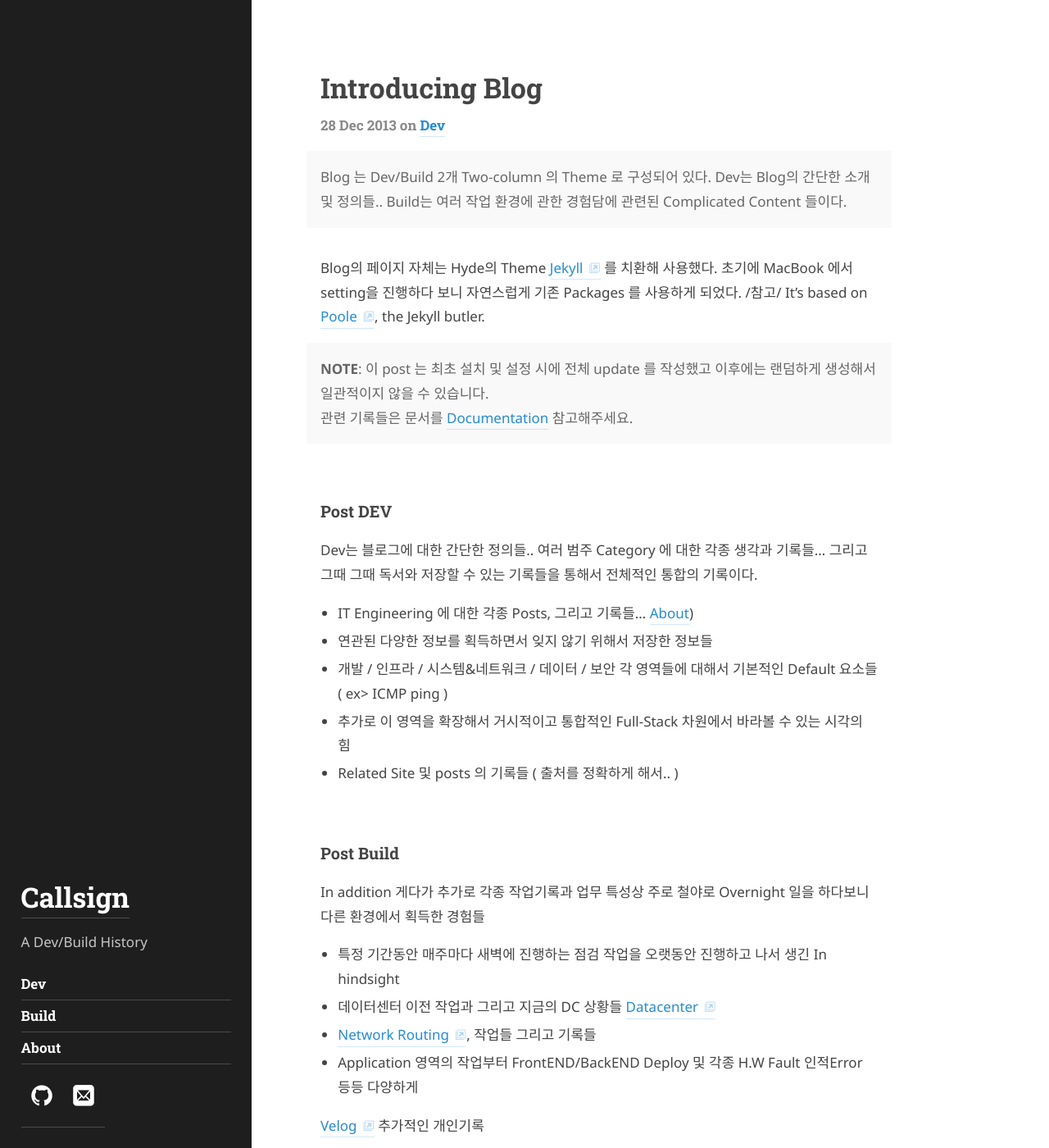
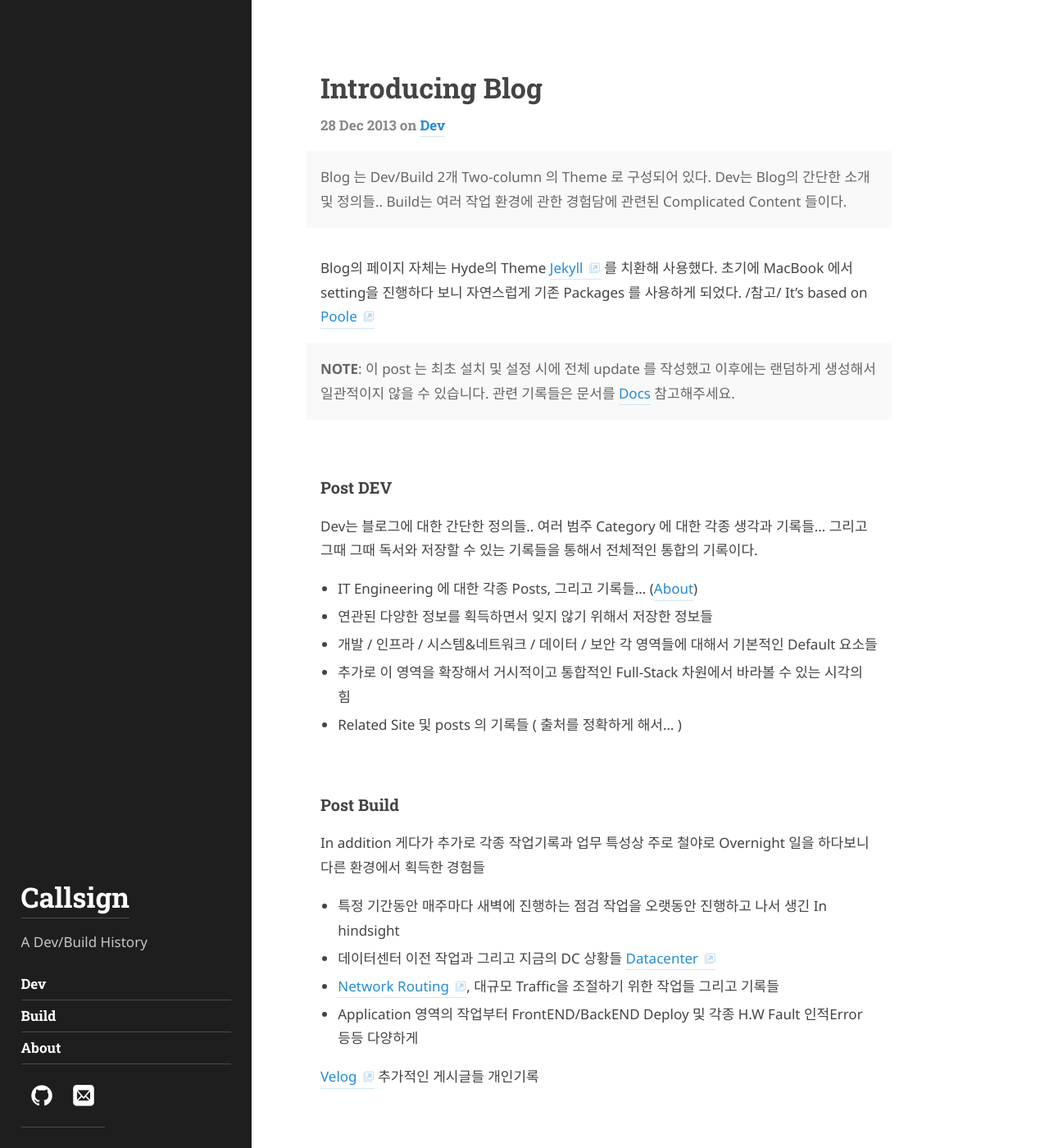
Before and after one commit to callsign88/callsign88.github.io, a Jekyll site: the page built from _posts/2013-12-28-introducing-hyde.md, in a window 1280 px wide and 1400 px high. Shown: the whole window at 82% size. Built offline with Jekyll 4.4.1, drawn with Linux system fonts in a browser that asks for light colours; some web fonts are replaced.

Commit message:
Update 2013-12-28-introducing-hyde.md

```diff
--- a/_posts/2013-12-28-introducing-hyde.md
+++ b/_posts/2013-12-28-introducing-hyde.md
@@ -8,21 +8,20 @@ author: author2
 canonical_url: http://hyde.getpoole.com/2013/12/28/introducing-hyde/
 ---
 
-Blog의 페이지 자체는 Hyde의 Theme [Jekyll](http://jekyllrb.com) 를 치환해 사용했다. 초기에 MacBook 에서 setting을 진행하다 보니 자연스럽게 기존 Packages 를 사용하게 되었다. /참고/ It's based on [Poole](http://getpoole.com), the Jekyll butler.
+Blog의 페이지 자체는 Hyde의 Theme [Jekyll](http://jekyllrb.com) 를 치환해 사용했다. 초기에 MacBook 에서 setting을 진행하다 보니 자연스럽게 기존 Packages 를 사용하게 되었다.  /참고/ It's based on [Poole](http://getpoole.com)
 
-**NOTE**: 이 post 는 최초 설치 및 설정 시에 전체 update 를 작성했고 이후에는 랜덤하게 생성해서 일관적이지 않을 수 있습니다.
-관련 기록들은 문서를 [Documentation][docs] 참고해주세요.
+**NOTE**: 이 post 는 최초 설치 및 설정 시에 전체 update 를 작성했고 이후에는 랜덤하게 생성해서 일관적이지 않을 수 있습니다. 관련 기록들은 문서를 [Docs][docs] 참고해주세요.
 {:.message}
 
 ### Post DEV
 
 Dev는 블로그에 대한 간단한 정의들.. 여러 범주 Category 에 대한 각종 생각과 기록들... 그리고 그때 그때 독서와 저장할 수 있는 기록들을 통해서 전체적인 통합의 기록이다.
 
-* IT Engineering 에 대한 각종 Posts, 그리고 기록들... [About]({{ '/about/' | relative_url }}))
+* IT Engineering 에 대한 각종 Posts, 그리고 기록들...   ([About]({{ '/about/' | relative_url }}))
 * 연관된 다양한 정보를 획득하면서 잊지 않기 위해서 저장한 정보들
-* 개발 / 인프라 / 시스템&네트워크 / 데이터 / 보안 각 영역들에 대해서 기본적인 Default 요소들 ( ex> ICMP ping )
+* 개발 / 인프라 / 시스템&네트워크 / 데이터 / 보안 각 영역들에 대해서 기본적인 Default 요소들
 * 추가로 이 영역을 확장해서 거시적이고 통합적인 Full-Stack 차원에서 바라볼 수 있는 시각의 힘
-* Related Site 및 posts 의 기록들 ( 출처를 정확하게 해서.. )
+* Related Site 및 posts 의 기록들 ( 출처를 정확하게 해서... )
 
 
 ### Post Build
@@ -31,10 +30,10 @@ In addition 게다가 추가로 각종 작업기록과 업무 특성상 주로
 
 * 특정 기간동안 매주마다 새벽에 진행하는 점검 작업을 오랫동안 진행하고 나서 생긴 In hindsight
 * 데이터센터 이전 작업과 그리고 지금의 DC 상황들 [Datacenter](https://google.com)
-* [Network Routing](https://cisco.com), 작업들 그리고 기록들
+* [Network Routing](https://cisco.com), 대규모 Traffic을 조절하기 위한 작업들 그리고 기록들
 * Application 영역의 작업부터 FrontEND/BackEND Deploy 및 각종 H.W Fault 인적Error 등등 다양하게
 
-[Velog](https://velog.io/@callsign88/series) 추가적인 개인기록
+[Velog](https://velog.io/@callsign88/series) 추가적인 게시글들 개인기록
 
 ### A.I
 
```
